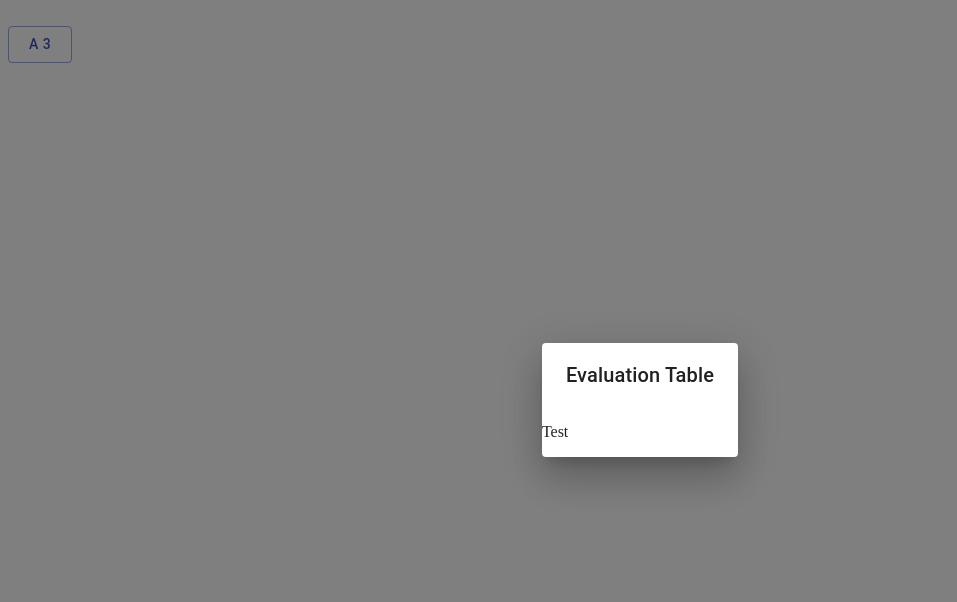
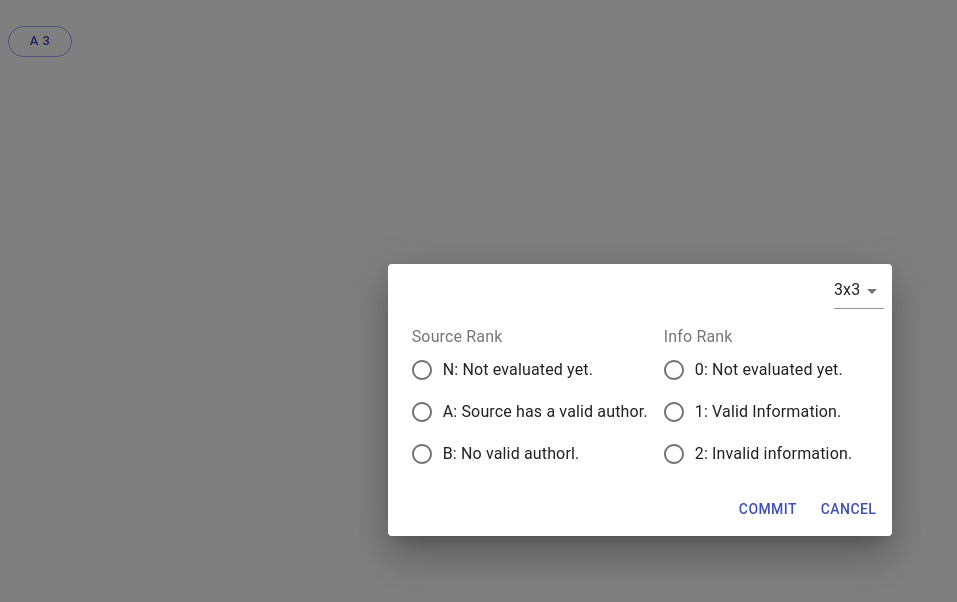
Before and after one commit to kozmof/room-service, a React app: page / in a window 1280 px wide. Both pictures are taken after a click on the button "A 3". Shown: the top 602 px of the page, without its empty margins (0-957 px from the left). Built offline with nearby package versions, Linux system fonts and the light colour scheme.

Commit message:
Separate a file

```diff
--- a/src/evaluation_table/EvaluationChip.tsx
+++ b/src/evaluation_table/EvaluationChip.tsx
@@ -1,12 +1,9 @@
-import React, { useState } from "react";
-import Button from "@material-ui/core/Button";
-import Dialog from "@material-ui/core/Dialog";
-import DialogTitle from "@material-ui/core/DialogTitle";
-import Typography from "@material-ui/core/Typography";
-import { Language } from "./Language";
-import { EvaluationType } from "./EvaluationTableBase";
-import { Rank } from "./EvaluationTableBind";
-import { EvaluationArg, makeEvaluationTable } from "./EvaluationTable";
+import React, { useState } from 'react';
+import Button from '@material-ui/core/Button';
+import { makeStyles } from '@material-ui/styles';
+import { EvaluationDialog } from './EvaluationDialog';
+import { EvaluationType } from './EvaluationTableBase';
+import { EvaluationArg, makeEvaluationTable } from './EvaluationTable';
 
 export type EvaluationProps = {
   evaluationType: EvaluationType;
@@ -18,24 +15,16 @@ type EvaluationDialogProps = {
   onClose: () => void;
 }
 
-export const EvaluationDialog = (props: EvaluationDialogProps) => {
-  const { open, onClose } = props;
-
-  const handleClose = () => {
-    onClose();
-  }
-
-  return (
-    <Dialog onClose={handleClose} open={open} aria-labelledby="evaluation-dialog">
-      <DialogTitle id="evaluation-dialog"> Evaluation Table </DialogTitle>
-      <p> Test </p>
-    </Dialog>
-  );
-}
-
 export const EvaluationChip =  (props: EvaluationProps) => {
   const [open, setOpen] = useState(false);
   const [evaluationTable, setEvaluationTable] = useState(makeEvaluationTable(props.evaluationType, props.evaluationArg));
+  const useStyles = makeStyles({
+    button: {
+      borderRadius: '25px'
+    },
+  });
+
+  const classes = useStyles({});
 
   const handleOpen = () => {
     setOpen(true);
@@ -47,7 +36,7 @@ export const EvaluationChip =  (props: EvaluationProps) => {
 
   return (
     <div>
-      <Button variant="outlined" color="primary" onClick={handleOpen}>
+      <Button className={classes.button} variant="outlined" color="primary" size="small" onClick={handleOpen}>
         {evaluationTable.rank.sourceRank} {evaluationTable.rank.infoRank}
       </Button>
       <EvaluationDialog open={open} onClose={handleClose} />
--- /dev/null
+++ b/src/evaluation_table/EvaluationDialog.tsx
@@ -0,0 +1,94 @@
+import React, { useState } from 'react';
+import Button from '@material-ui/core/Button';
+import Radio from '@material-ui/core/Radio';
+import RadioGroup from '@material-ui/core/RadioGroup';
+import FormLabel from '@material-ui/core/FormLabel';
+import FormControl from '@material-ui/core/FormControl';
+import FormControlLabel from '@material-ui/core/FormControlLabel';
+import Dialog from '@material-ui/core/Dialog';
+import DialogTitle from '@material-ui/core/DialogTitle';
+import DialogActions from '@material-ui/core/DialogActions';
+import DialogContent from '@material-ui/core/DialogContent';
+import Select from "@material-ui/core/Select";
+import MenuItem from "@material-ui/core/MenuItem";
+import Typography from '@material-ui/core/Typography';
+import { makeStyles } from '@material-ui/styles';
+import { Language } from './Language';
+import { Rank } from './EvaluationTableBind';
+import { EvaluationArg, makeEvaluationTable } from './EvaluationTable';
+
+import {
+  data_N_0_en, data_A_0_en, data_B_0_en,
+  data_0_0_en, data_1_0_en, data_2_0_en
+} from "./data/Data3x3";
+
+type EvaluationDialogProps = {
+  open: boolean;
+  onClose: () => void;
+}
+
+export const EvaluationDialog = (props: EvaluationDialogProps) => {
+  const { open, onClose } = props;
+
+  const handleClose = () => {
+    onClose();
+  }
+
+  return (
+    <Dialog onClose={handleClose} open={open} aria-labelledby="evaluation-dialog" transitionDuration={0}>
+      <DialogActions>
+        <Select value="3x3">
+          <MenuItem value="3x3">
+            <Typography>
+              3x3
+            </Typography>
+          </MenuItem>
+          <MenuItem value="5x5">
+            <Typography>
+              5x5
+            </Typography>
+          </MenuItem>
+          <MenuItem value="7x7">
+            <Typography>
+              7x7
+            </Typography>
+          </MenuItem>
+        </Select>
+      </DialogActions>
+      <DialogContent>
+        <FormControl component="fieldset">
+          <FormLabel component="label">
+            <Typography>
+              Source Rank
+            </Typography>
+          </FormLabel>
+          <RadioGroup>
+            <FormControlLabel value="N" control={<Radio disableRipple={true} />} label={<Typography>{"N: " + data_N_0_en}</Typography>}/>
+            <FormControlLabel value="A" control={<Radio disableRipple={true} />} label={<Typography>{"A: " + data_A_0_en}</Typography>}/>
+            <FormControlLabel value="B" control={<Radio disableRipple={true} />} label={<Typography>{"B: " + data_B_0_en}</Typography>}/>
+          </RadioGroup>
+        </FormControl>
+        <FormControl component="fieldset">
+          <FormLabel component="label">
+            <Typography>
+              Info Rank
+            </Typography>
+          </FormLabel>
+          <RadioGroup>
+            <FormControlLabel value="0" control={<Radio disableRipple={true} />} label={<Typography>{"0: " + data_0_0_en}</Typography>}/>
+            <FormControlLabel value="1" control={<Radio disableRipple={true} />} label={<Typography>{"1: " + data_1_0_en}</Typography>}/>
+            <FormControlLabel value="2" control={<Radio disableRipple={true} />} label={<Typography>{"2: " + data_2_0_en}</Typography>}/>
+          </RadioGroup>
+        </FormControl>
+      </DialogContent>
+      <DialogActions>
+        <Button onClick={handleClose} color="primary" autoFocus>
+          Commit
+        </Button>
+        <Button onClick={handleClose} color="primary" >
+          Cancel
+        </Button>
+      </DialogActions>
+    </Dialog>
+  );
+}
```
